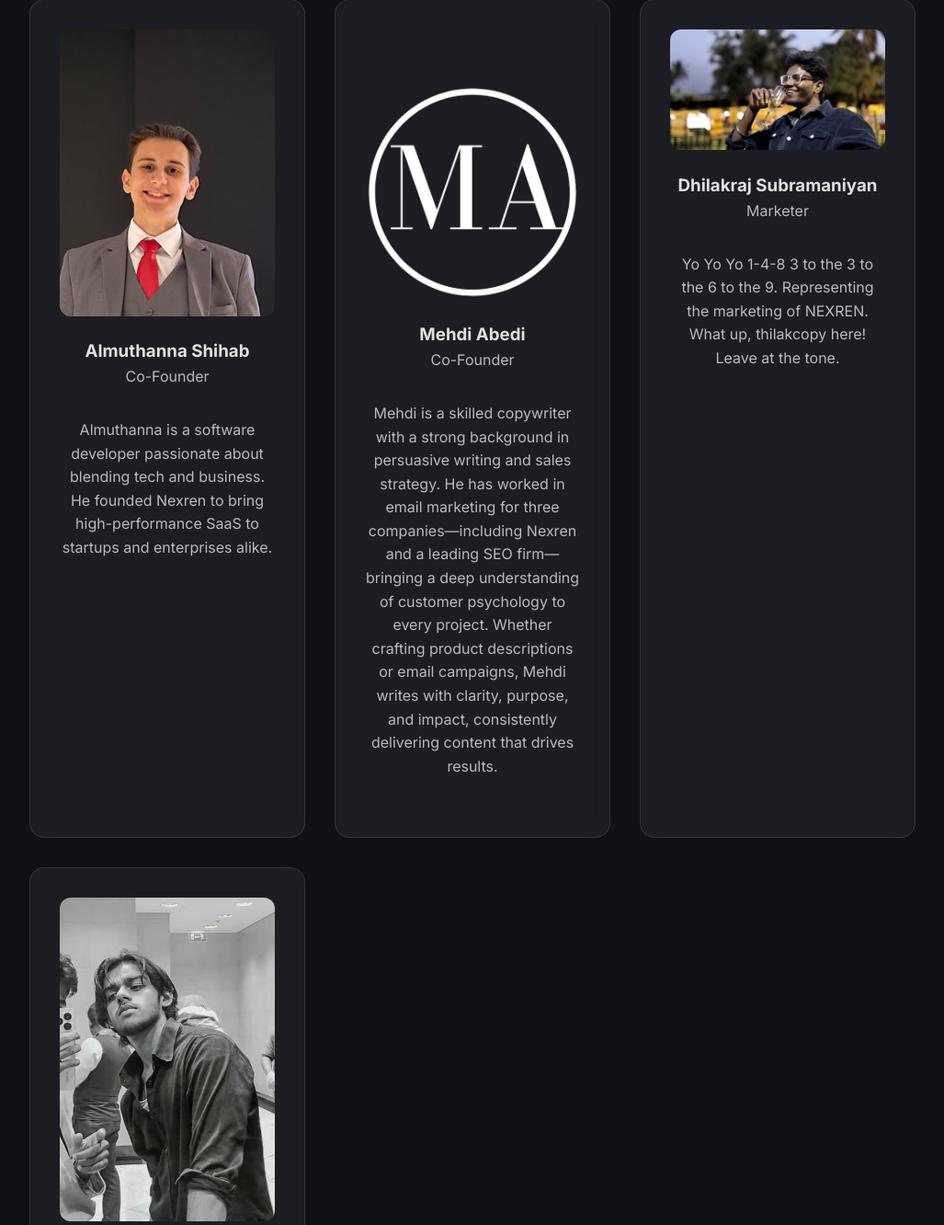
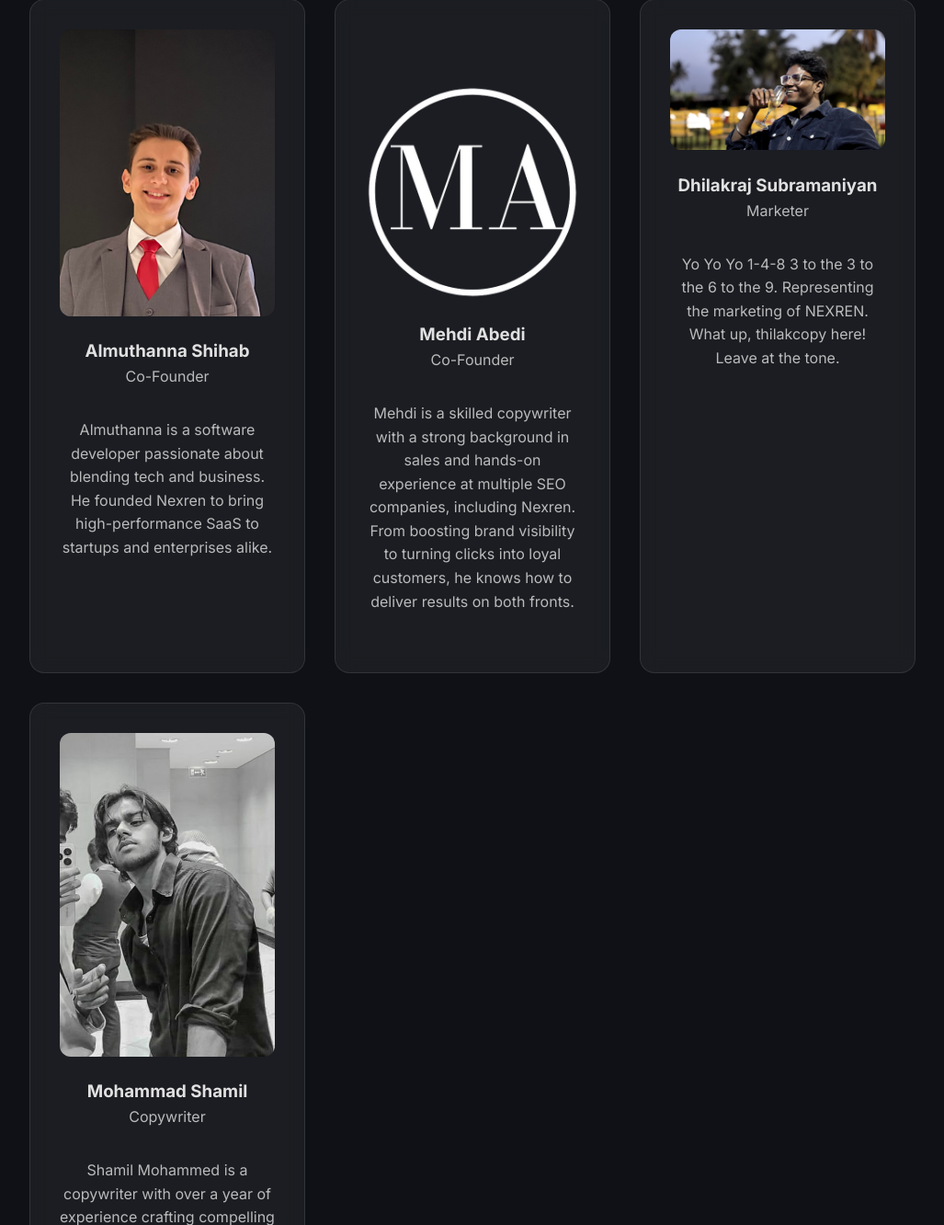
Before and after one commit to almuthanna1/Nexren, a Flask app: page /team in a window 1280 px wide. Shown: the part 254-1586 px from the top of the page at 92% size, without its empty margins (126-1153 px from the left). Run offline with Flask 3, Linux system fonts and the light colour scheme.

Commit message:
Update team.html

```diff
--- a/templates/team.html
+++ b/templates/team.html
@@ -44,11 +44,9 @@
         <img src="/static/ma.png" alt="Mehdi Photo" class="team-photo" style="margin-top: 60px;"/>
         <h3 style="text-align: center;">Mehdi Abedi</h3>
         <p>Co-Founder</p>
-        <p>Mehdi is a skilled copywriter with a strong background in persuasive writing and sales strategy.
-          He has worked in email marketing for three companies—including Nexren and a leading SEO firm—bringing
-          a deep understanding of customer psychology to every project. Whether crafting product descriptions
-          or email campaigns, Mehdi writes with clarity, purpose, and impact, consistently delivering content
-          that drives results.</p>
+        <p>Mehdi is a skilled copywriter with a strong background in sales and hands-on
+          experience at multiple SEO companies, including Nexren. From boosting brand visibility
+          to turning clicks into loyal customers, he knows how to deliver results on both fronts.</p>
       </div>
       <!----------------------------------------->
       <div class="member-card">
```
